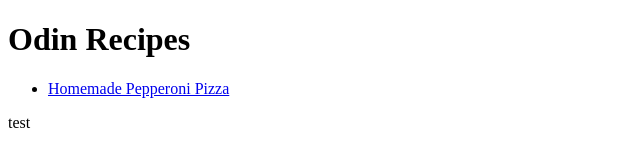
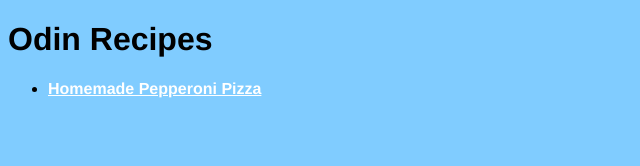
Before and after one commit to doboggio/odin-recipes, a plain HTML site: page index.html in a window 1280 px wide. Shown: the whole page, without its empty margins (0-640 px from the left). Drawn offline with Linux system fonts and the light colour scheme.

Commit message:
sorry for bad commit msg just updating lol

```diff
--- a/index.html
+++ b/index.html
@@ -4,6 +4,7 @@
 <head>
     <meta charset="UTF-8">
     <meta name="viewport" content="width=device-width, initial-scale=1.0">
+    <link rel="stylesheet" href="styles.css">
     <title>Odin Recipes</title>
 </head>
 
@@ -16,7 +17,7 @@
             <a href="recipes/pizza.html">Homemade Pepperoni Pizza</a>
         </li>
     </ul>
-    <p>test</p>
+
 </body>
 
 </html>
--- /dev/null
+++ b/styles.css
@@ -0,0 +1,10 @@
+body {
+    font-family: 'Franklin Gothic Medium', 'Arial Narrow', Arial, sans-serif;
+    background-color: #0099FF7f;
+    color: #000000;
+}
+
+a {
+    color: #ffffff;
+    font-weight: bolder;
+}
```
Also changed, not shown: recipes/pizza.html (+1 -0 lines).
